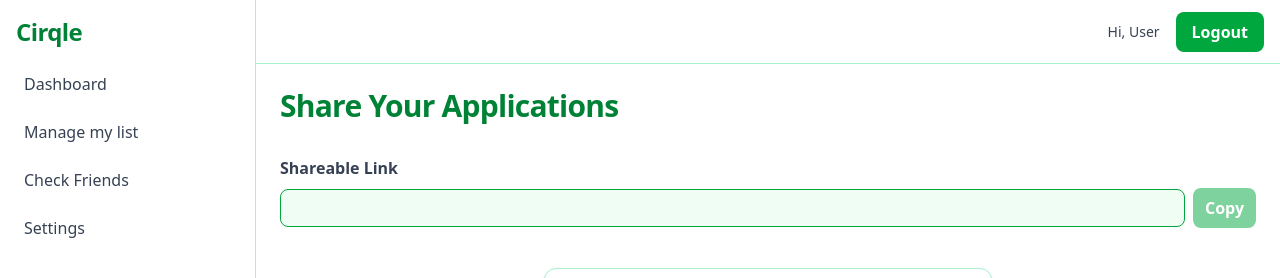
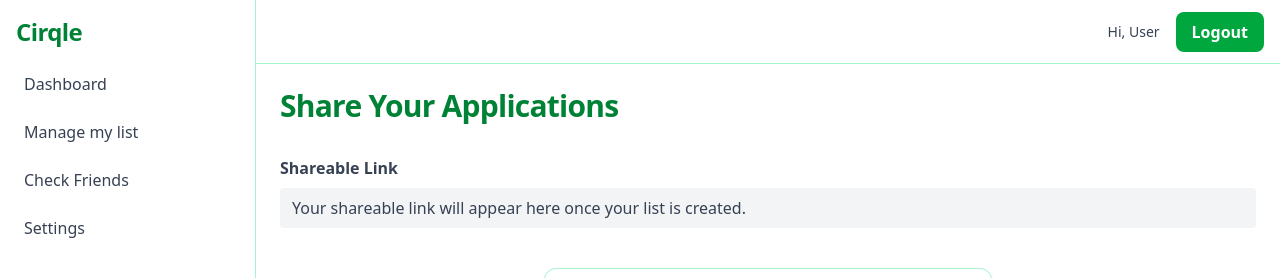
Before and after one commit to neog5/Cirqle, a Next.js app: page /share/manage in a window 1280 px wide. Shown: the top 278 px of the page. Built offline with nearby package versions, Linux system fonts and the light colour scheme; no server answers.

Commit message:
Resolved invite friend bug

```diff
--- a/app/share/manage/page.tsx
+++ b/app/share/manage/page.tsx
@@ -14,6 +14,20 @@ export default function SharePage() {
     { id: string; invitee_email: string; status: string }[]
   >([]);
   const [copied, setCopied] = useState(false);
+
+  const fetchInvites = async (listId: string) => {
+    const { data, error } = await supabase
+      .from("shared_list_invites")
+      .select("id, invitee_email, status")
+      .eq("shared_list_id", listId);
+
+    if (error) {
+      console.error("Error fetching invites:", error);
+      setInvites([]);
+    } else {
+      setInvites(data || []);
+    }
+  };
 
   useEffect(() => {
     const loadSharedListId = async () => {
@@ -63,20 +77,6 @@ export default function SharePage() {
       setLoading(false);
     };
 
-    const fetchInvites = async (listId: string) => {
-      const { data, error } = await supabase
-        .from("shared_list_invites")
-        .select("id, invitee_email, status")
-        .eq("shared_list_id", listId);
-
-      if (error) {
-        console.error("Error fetching invites:", error);
-        setInvites([]);
-      } else {
-        setInvites(data || []);
-      }
-    };
-
     loadSharedListId();
     // eslint-disable-next-line
   }, []);
@@ -119,6 +119,7 @@ export default function SharePage() {
         <label className="block text-gray-700 font-semibold mb-2">
           Shareable Link
         </label>
+        {sharedListId ? (
           <div className="flex items-center gap-2">
             <input
               type="text"
@@ -137,12 +138,20 @@ export default function SharePage() {
               {copied ? "Copied!" : "Copy"}
             </button>
           </div>
+        ) : (
+          <div className="text-gray-700 bg-gray-100 rounded px-3 py-2">
+            Your shareable link will appear here once your list is created.
+          </div>
+        )}
       </div>
 
       <div className="mb-12">
         <InviteFriend
           sharedListId={internalListId ?? ""}
           ownerEmail={ownerEmail}
+          onInviteSuccess={() => {
+            if (internalListId) fetchInvites(internalListId);
+          }}
         />
       </div>
 
--- a/components/InviteFriend.tsx
+++ b/components/InviteFriend.tsx
@@ -6,9 +6,11 @@ import { supabase } from "@/lib/supabase";
 export default function InviteFriend({
   sharedListId,
   ownerEmail,
+  onInviteSuccess,
 }: {
   sharedListId: string;
   ownerEmail: string;
+  onInviteSuccess?: () => void;
 }) {
   const [email, setEmail] = useState("");
   const [loading, setLoading] = useState(false);
@@ -16,7 +18,7 @@ export default function InviteFriend({
     "idle" | "success" | "error" | "duplicate"
   >("idle");
 
-  async function handleInvite() {
+  const handleInvite = async () => {
     if (!sharedListId) {
       setStatus("error");
       return;
@@ -61,10 +63,11 @@ export default function InviteFriend({
     } else {
       setStatus("success");
       setEmail("");
+      if (onInviteSuccess) onInviteSuccess();
     }
 
     setLoading(false);
-  }
+  };
 
   return (
     <div className="space-y-4 bg-white border border-emerald-200 rounded-xl shadow p-6 max-w-md mx-auto">
```
Lines whose indentation alone changed are shown as unchanged.
